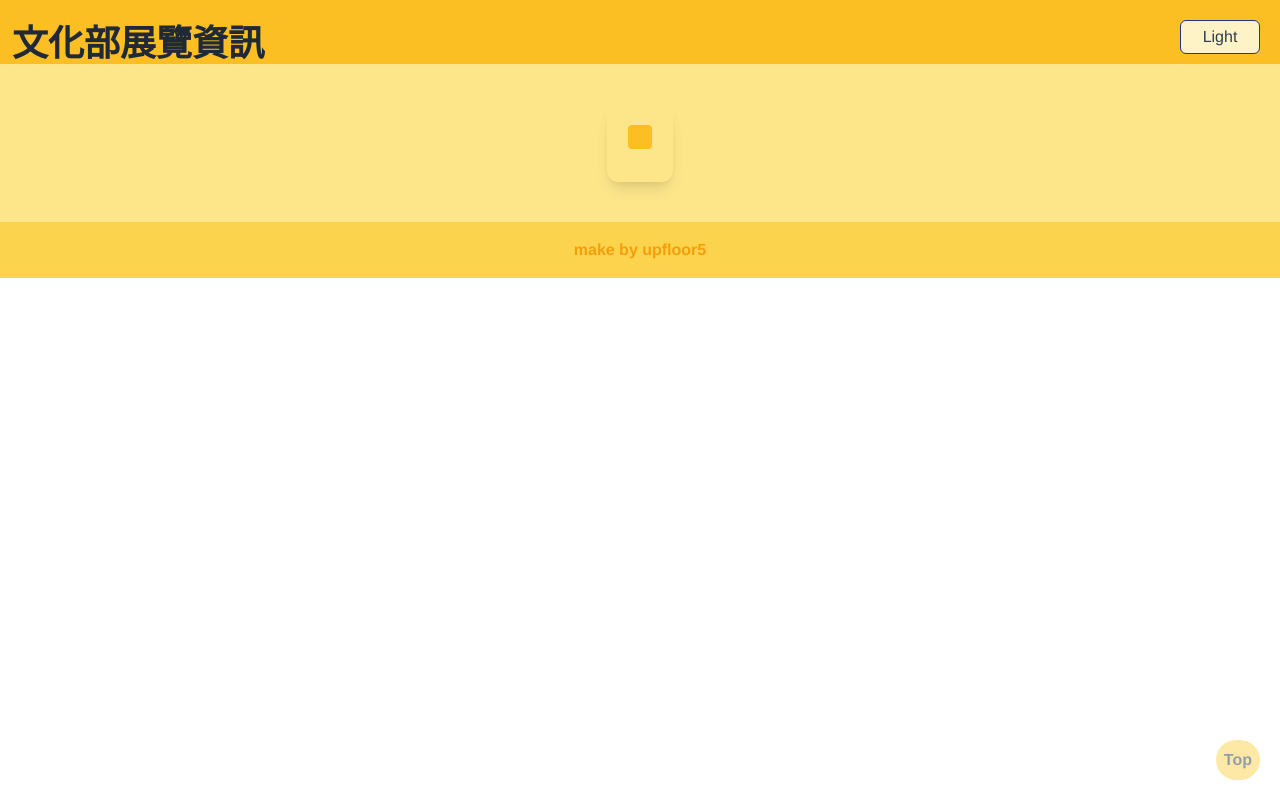
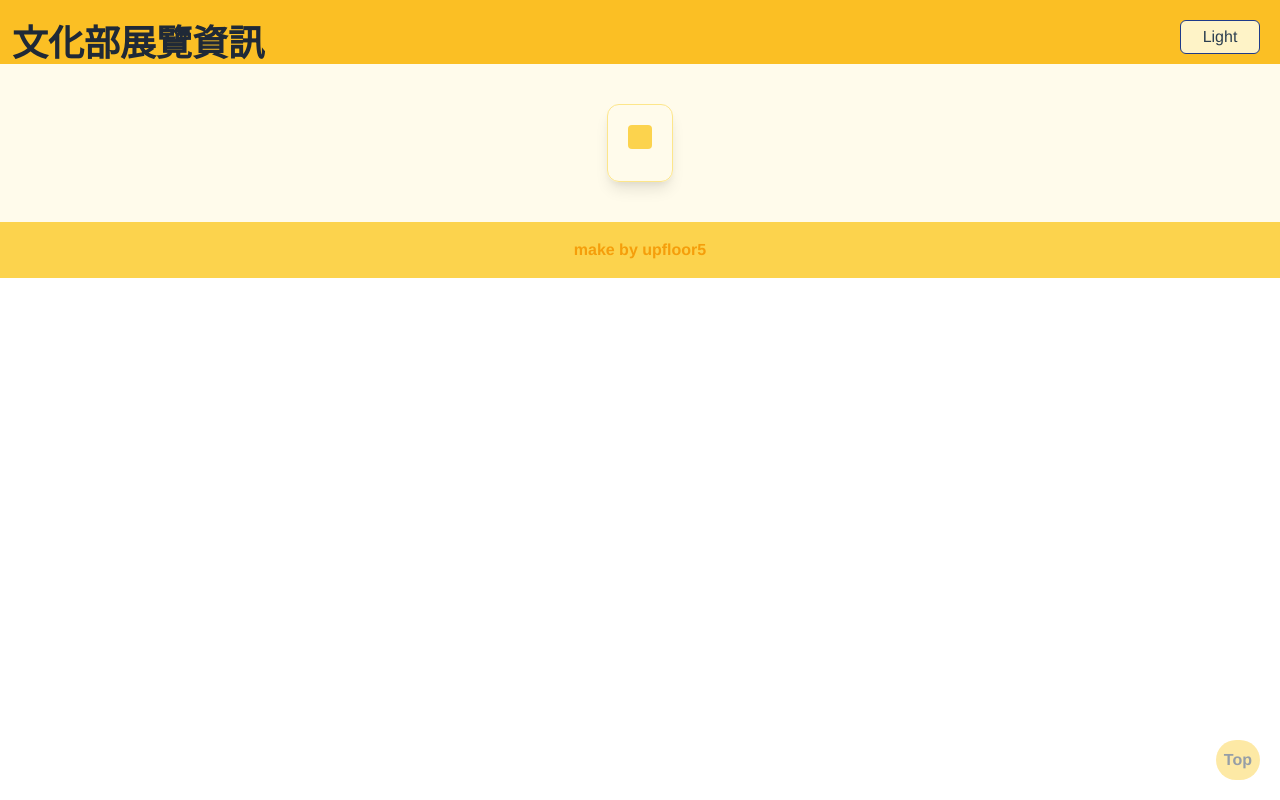
Before and after one commit to Ponpon55837/exhibition_withVue3, a Vue app: page /RouterPage/1 in a window 1280 px wide. Built offline with nearby package versions, Linux system fonts and the light colour scheme.

Commit message:
update light theme

```diff
--- a/src/App.vue
+++ b/src/App.vue
@@ -1,5 +1,5 @@
 <template>
-  <div class="box-border" :class="darkMode ? 'bg-gray-800' : 'bg-yellow-100' ">
+  <div class="box-border" :class="darkMode ? 'bg-gray-800' : 'bg-yellow-50' ">
     <Nav :darkMode='darkMode' :setDarkMode='setDarkMode' :showIndex="showIndex" :setShowIndex='setShowIndex' />
     <!-- 這裡的router-view會抓取Nav當中router-link的連結做為內容輸出 -->
     <router-view :darkMode='darkMode' :setShowIndex='setShowIndex' />
--- a/src/views/RouterPage.vue
+++ b/src/views/RouterPage.vue
@@ -1,7 +1,7 @@
 <template>
-  <div class='flex max-w-full justify-center' :class="darkMode ? 'bg-gray-400' : 'bg-yellow-200' ">
+  <div class='flex max-w-full justify-center' :class="darkMode ? 'bg-gray-400' : 'bg-yellow-50' ">
     <div class="max-w-4xl shadow-lg hover:shadow-2xl border rounded-xl my-10 p-5" :class="darkMode ? 'border-geay-400': 'border-yellow-200' ">
-      <h2 class="text-center mb-2 p-3 text-2xl font-bold rounded" :class="darkMode ? 'bg-gray-600 text-gray-300':'bg-yellow-400' ">{{ title }}</h2>
+      <h2 class="text-center mb-2 p-3 text-2xl font-bold rounded" :class="darkMode ? 'bg-gray-600 text-gray-300':'bg-yellow-300' ">{{ title }}</h2>
       <p class="text-xl mb-3 whitespace-pre-wrap break-all">{{ des }}</p>
       <p v-if="showUnit" class="mb-3">主辦單位： {{ showUnit }}</p>
       <p v-if="location" class="mb-3">活動地點： {{ location }}</p>
--- a/src/views/SingleExhi.vue
+++ b/src/views/SingleExhi.vue
@@ -1,6 +1,6 @@
 <template>
   <div class="shadow-md hover:shadow-lg m-5 md:m-3 sm:m-0" @click="setShowIndex(true)">
-    <div class='w-100 lg:w-100 md:w-full sm:w-full xs:w-full group p-5 justify-start' :class="darkMode ? 'bg-gray-400': 'bg-yellow-200'">
+    <div class='w-100 lg:w-100 md:w-full sm:w-full xs:w-full group p-5 justify-start' :class="darkMode ? 'bg-gray-400': 'bg-yellow-100'">
       <router-link :to="{
         name: 'RouterPage',
         params: {
@@ -24,7 +24,7 @@
       <label class="rounded-md p-2 mr-2" :class="darkMode ? 'bg-gray-500 text-purple-300': 'bg-yellow-300' ">#{{ exhi.showInfo[0].onSales === 'Y' ? "售票中" : "暫未售票" }}</label>
       <label class="rounded-md p-2 mr-2" :class="darkMode ? 'bg-gray-500 text-indigo-300': 'bg-yellow-300' ">#{{ exhi.masterUnit[0] ? exhi.masterUnit[0] : '未記錄' }}</label>
     </div>
-    <div class="w-100 md:w-auto group p-5 justify-start" :class="darkMode ? 'bg-blue-400': 'bg-yellow-300'">
+    <div class="w-100 md:w-auto group p-5 justify-start" :class="darkMode ? 'bg-blue-400': 'bg-yellow-200'">
       開始時間：{{ exhi.showInfo[0].time }} <br />
       結束時間：{{ exhi.endDate }}
     </div>
```
